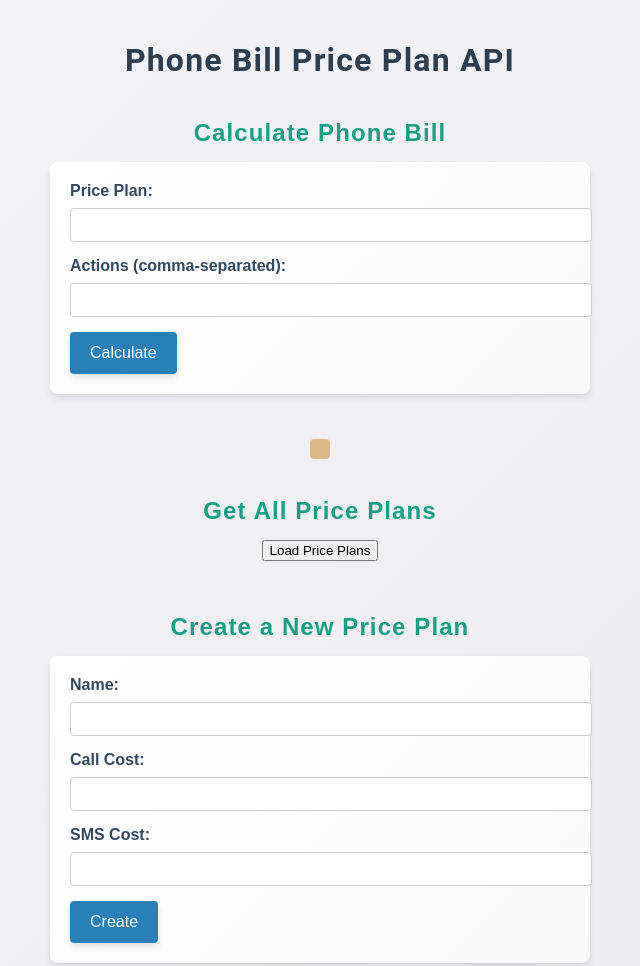
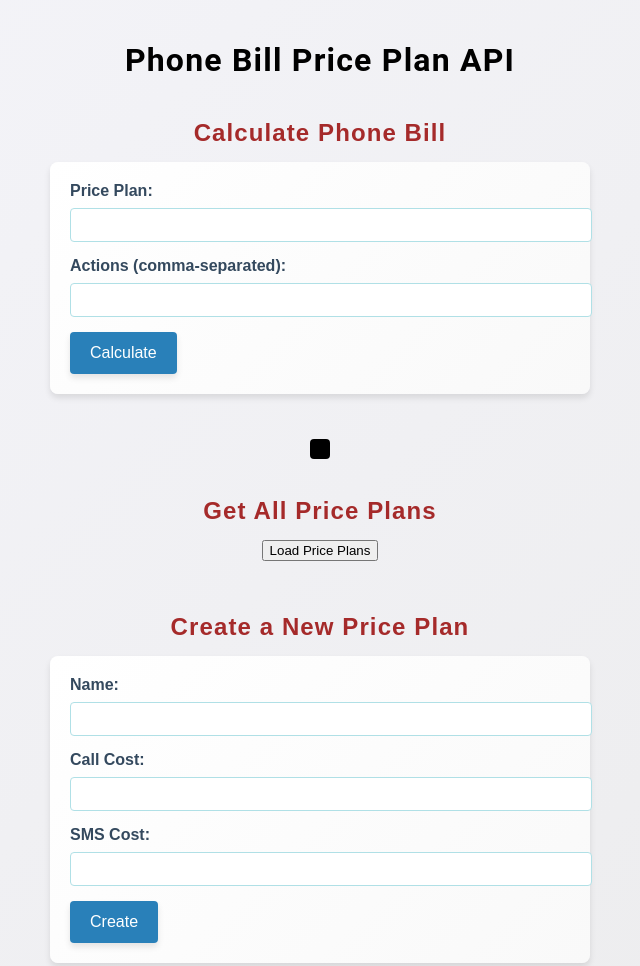
Before and after one commit to Rhyno150/price_plan, a website: page public/index.html in a window 1280 px wide. Shown: the top 966 px of the page, without its empty margins (320-960 px from the left). Drawn offline with nearby package versions, Linux system fonts and the light colour scheme.

Commit message:
modified css

```diff
--- a/public/styles.css
+++ b/public/styles.css
@@ -8,17 +8,17 @@ body {
     display: flex;
     flex-direction: column;
     align-items: center;
-    body {
+    /* body {
         background-image: url('C:\Users\Proline - Ccm\documents\documents\projects\price_plan\phone bills.jpg');
         background-size: cover;
         background-position: center;
-    }
+    } */
 
 }
 
 h1 {
     font-family: 'Roboto', sans-serif;
-    color: #2c3e50;
+    color: black;
     letter-spacing: 1.2px;
     margin-bottom: 20px;
     text-align: center; /* Center the heading */
@@ -26,7 +26,7 @@ h1 {
 
 h2 {
     font-family: 'Montserrat', sans-serif;
-    color: #16a085;
+    color: brown;
     letter-spacing: 1.1px;
     margin-bottom: 15px;
 }
@@ -54,7 +54,7 @@ form input[type="number"] {
     width: 100%;
     padding: 8px 10px;
     margin-bottom: 15px;
-    border: 1px solid #ccc;
+    border: 1px solid powderblue;
     border-radius: 4px;
     font-size: 14px;
     transition: border-color 0.3s ease, box-shadow 0.3s ease;
@@ -80,7 +80,7 @@ form button {
 }
 
 form button:hover {
-    background: linear-gradient(135deg, green, #1c6384);
+    background: linear-gradient(135deg, brown, #1c6384);
     box-shadow: 0 6px 8px rgba(0, 0, 0, 0.15);
 }
 
@@ -123,7 +123,7 @@ form button i {
 
 /* Result Styles */
 #bill_result {
-    background-color: burlywood;
+    background-color: black;
     color: #fff;
     padding: 10px;
     border-radius: 4px;
```
